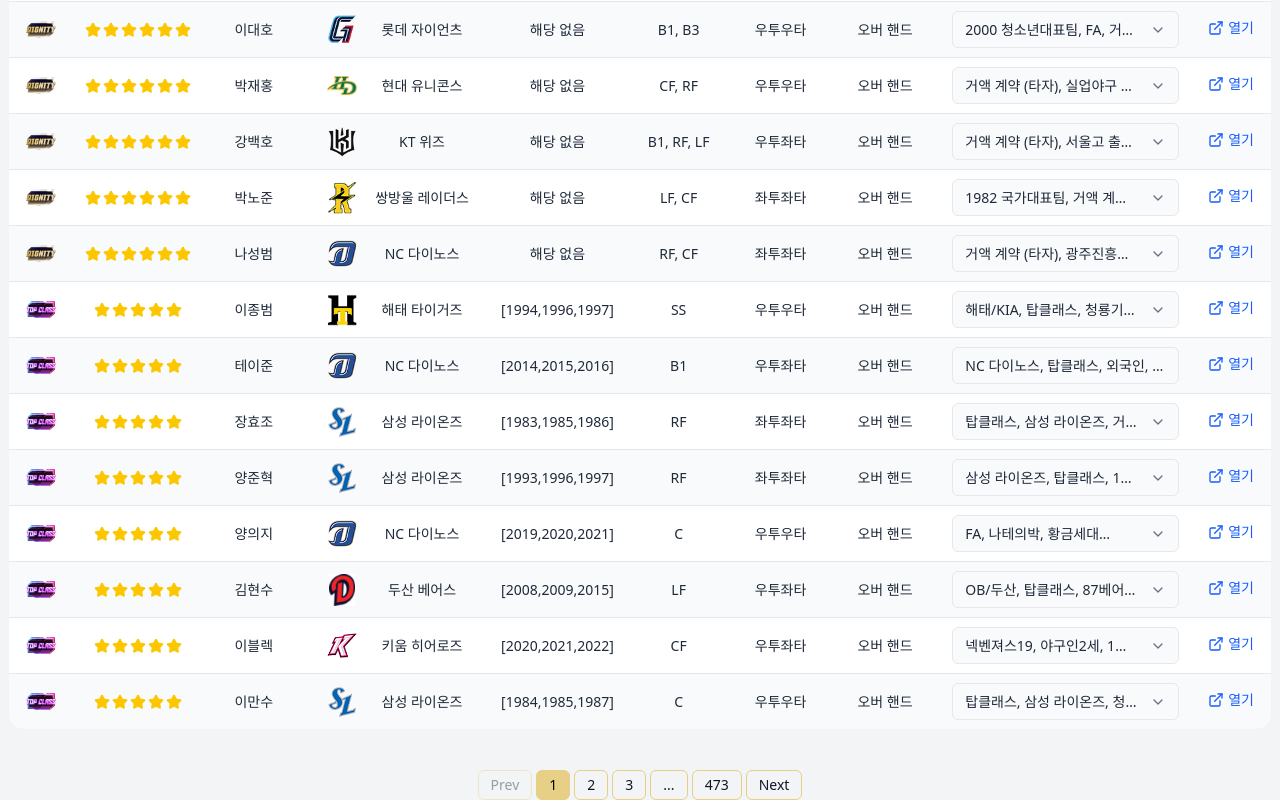
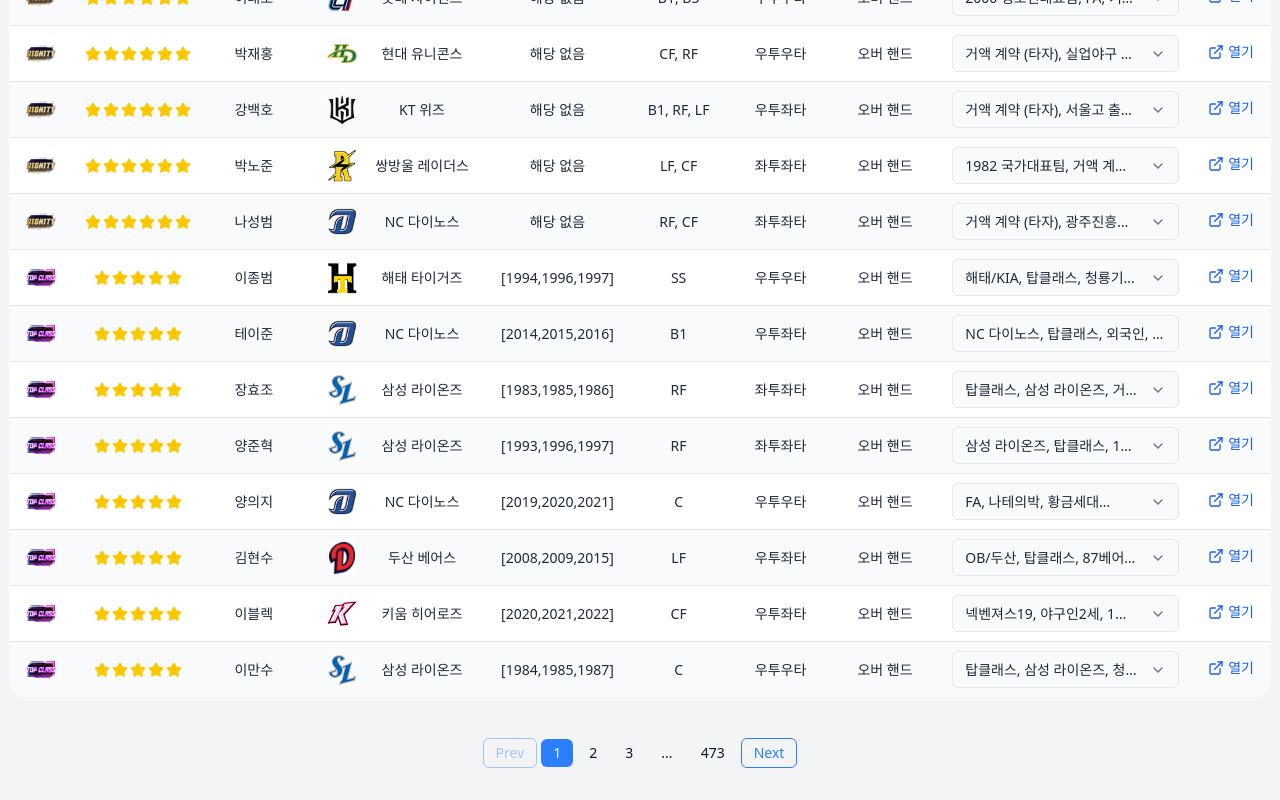
Before and after one commit to 2rangs/9up_probaseball_utils, a Vue app: page /players in a window 1280 px wide. Shown: the part 1458-2258 px from the top of the page. Built offline with nearby package versions, Linux system fonts and the light colour scheme.

Commit message:
update : 추가정보 크기 수정

```diff
--- a/src/views/9upPlayersView.vue
+++ b/src/views/9upPlayersView.vue
@@ -220,7 +220,6 @@ async function loadCsv() {
 </script>
 
 <template>
-  <div class="min-h-screen pt-4 space-y-8 font-sans">
   <div class="flex gap-4 w-[1280px] mx-auto p-2">
     <button
         v-for="tab in tabs"
@@ -236,6 +235,7 @@ async function loadCsv() {
       {{ tabLabels[tab] }}
     </button>
   </div>
+  <div class="min-h-screen pt-4 space-y-8 font-sans">
 
     <!-- Filters -->
     <FilterPanel
@@ -250,11 +250,11 @@ async function loadCsv() {
     <PlayerTable :items="paginatedPlayers" :columns="columns" />
 
     <!-- Pagination -->
-    <div class="flex justify-center items-center gap-1 mt-8 flex-wrap">
+    <div class="flex justify-center items-center gap-1 mb-8 flex-wrap">
       <button
           :disabled="currentPage === 1"
           @click="currentPage--"
-          class="px-3 py-1 border border-[#e7cf86] rounded-md text-sm hover:bg-[#333] disabled:opacity-40"
+          class="px-3 py-1 rounded-md border border-blue-500 text-blue-500 text-sm hover:bg-white disabled:opacity-40 cursor-pointer"
       >
         Prev
       </button>
@@ -264,8 +264,8 @@ async function loadCsv() {
           :key="page + ''"
           @click="typeof page === 'number' && (currentPage = page)"
           :disabled="page === '...'"
-          :class="page === currentPage ? 'bg-[#e7cf86] text-black' : 'hover:bg-[#e7cf86]'"
-          class="px-3 py-1 border border-[#e7cf86] rounded-md text-sm disabled:cursor-default"
+          :class="page === currentPage ? 'bg-blue-500 text-white ' : 'hover:bg-blue-400 hover:text-white'"
+          class="px-3 py-1 rounded-md text-sm disabled:cursor-default cursor-pointer"
       >
         {{ page }}
       </button>
@@ -273,7 +273,7 @@ async function loadCsv() {
       <button
           :disabled="currentPage === totalPages"
           @click="currentPage++"
-          class="px-3 py-1 border border-[#e7cf86] rounded-md text-sm hover:bg-[#333] disabled:opacity-40"
+          class="px-3 py-1  border border-blue-500 text-blue-500 rounded-md text-sm hover:bg-white disabled:opacity-40 cursor-pointer"
       >
         Next
       </button>
```
Lines whose indentation alone changed are shown as unchanged.
